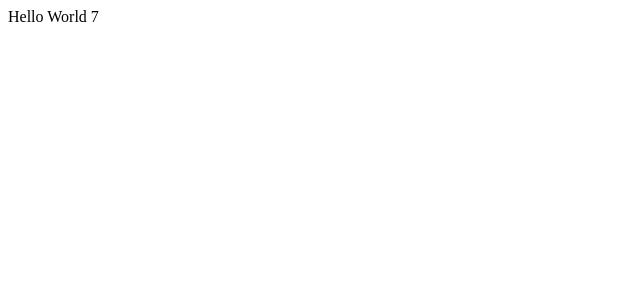
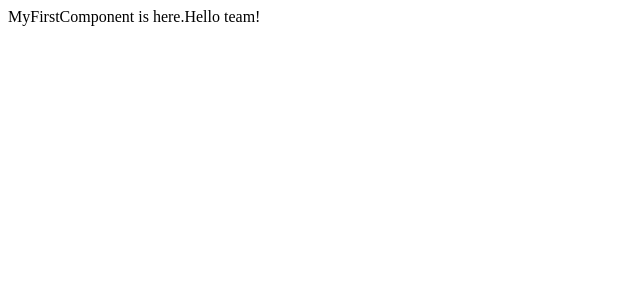
Before and after one commit to Useurmind/tut_react_ts_webpack, a React app: page / in a window 1280 px wide. Shown: the top 300 px of the page, without its empty margins (0-640 px from the left). Built offline with nearby package versions, Linux system fonts and the light colour scheme.

Commit message:
Added MyFirstComponent to page.

```diff
--- /dev/null
+++ b/src/components/MyFirstComponent.tsx
@@ -0,0 +1,31 @@
+import * as React from "react";
+
+export interface IMyFirstComponentState
+{
+
+}
+
+export interface IMyFirstComponentProps
+{
+    greeting: string;
+}
+
+export class MyFirstComponent extends React.Component<IMyFirstComponentProps, IMyFirstComponentState>
+{
+    constructor(props: IMyFirstComponentProps)
+    {
+        super(props);
+
+        this.state = {
+
+        };
+    }
+
+    public render(): any
+    {
+        return <div>
+            MyFirstComponent is here.
+            {this.props.greeting}
+        </div>;
+    }
+}
--- a/src/index.js
+++ /dev/null
@@ -1,3 +0,0 @@
-import * as React from "react";
-import * as ReactDOM from "react-dom";
-ReactDOM.render(React.createElement("span", null, "Hello World 2"), document.getElementById('root'));
--- a/src/index.tsx
+++ b/src/index.tsx
@@ -1,7 +1,9 @@
 import * as React from "react";
 import * as ReactDOM from "react-dom";
 
+import { MyFirstComponent } from "./components/MyFirstComponent";
+
 ReactDOM.render(
-  <span>Hello World 7</span>,
+  <MyFirstComponent greeting="Hello team!"/>,
   document.getElementById('root')
 );
```
Also changed, not shown: 1 other file (tests, documents, lock files or other folders).
